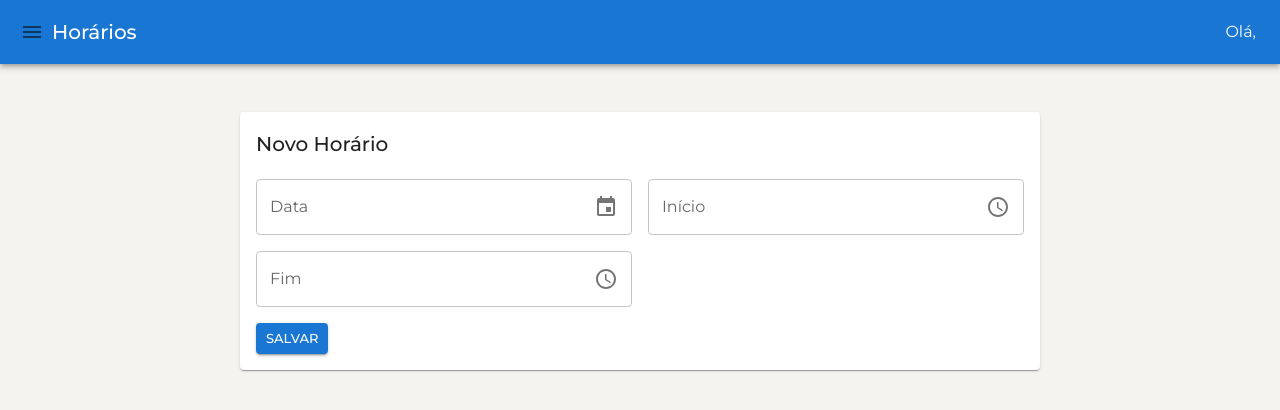
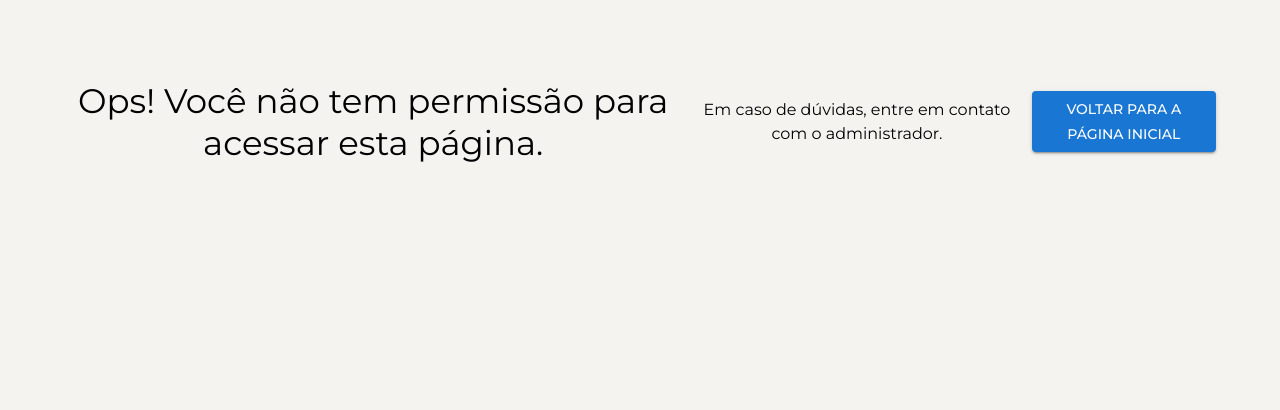
Before and after one commit to RafaelBarbosa09/appointments-admin, a React (Create React App) app: page /availability/new in a window 1280 px wide. Shown: the top 410 px of the page. Built offline with nearby package versions, Linux system fonts and the light colour scheme; sample sign-in values are in the browser's storage.

Commit message:
feat: inclui rotas privadas na aplicacao

```diff
--- a/src/App.tsx
+++ b/src/App.tsx
@@ -9,6 +9,8 @@ import { AuthProvider } from "./contexts/AuthProvider";
 import { Login } from "./components/pages/Login";
 import NewAvailabilityPage from "./components/pages/AvailabilityPage/NewAvailabilityPage";
 import AvailabilityPage from "./components/pages/AvailabilityPage";
+import PrivateRoute from "./components/shared/PrivateRoute";
+import ROLE from "./utils/types/Role";
 
 const App = () => {
   const theme = createTheme({
@@ -28,7 +30,7 @@ const App = () => {
                 <Route path="/appointments" element={<Appointments />} />
                 <Route path="/appointments/new" element={<NewAppointmentPage />} />
                 <Route path="login" element={<Login />} />
-                <Route path="/availability/new" element={<NewAvailabilityPage />} />
+                <Route path="/availability/new" element={<PrivateRoute roles={[ROLE.ADMIN]} component={NewAvailabilityPage} />} />
                 <Route path="/availability" element={<AvailabilityPage />} />
                 <Route path="*" element={<h1>Not Found</h1>} />
               </Routes>
--- /dev/null
+++ b/src/components/pages/AccessDeniedPage/index.tsx
@@ -0,0 +1,25 @@
+import { Button, Container, Typography } from "@mui/material";
+import { Link } from "react-router-dom";
+import { AccessDeniedPageContainer } from "./styles";
+
+const AccessDeniedPage = () => {
+    return (
+        <Container>
+            <AccessDeniedPageContainer>
+                <Typography variant="h4" align="center" justifyContent={'center'}>
+                    Ops! Você não tem permissão para acessar esta página.
+                </Typography>
+                <Typography variant="body1" align="center">
+                    Em caso de dúvidas, entre em contato com o administrador.
+                </Typography>
+                <Button variant="contained" color="primary">
+                    <Link to="/">
+                        Voltar para a página inicial
+                    </Link>
+                </Button>
+            </AccessDeniedPageContainer>
+        </Container>
+    );
+};
+
+export default AccessDeniedPage;
--- /dev/null
+++ b/src/components/pages/AccessDeniedPage/styles.ts
@@ -0,0 +1,11 @@
+import { Grid } from "@mui/material";
+import styled from "styled-components";
+
+export const AccessDeniedPageContainer = styled(Grid)`
+    margin-top: 5rem;
+    display: flex;
+    flex-direction: column;
+    justify-content: center;
+    align-items: center;
+    gap: 1rem;
+`;
--- /dev/null
+++ b/src/components/shared/PrivateRoute/index.tsx
@@ -0,0 +1,27 @@
+import { Navigate } from "react-router-dom";
+import { useAuth } from "../../../contexts/AuthProvider";
+import ROLE from "../../../utils/types/Role";
+import AccessDeniedPage from "../../pages/AccessDeniedPage";
+
+interface PrivateRouteProps {
+    component: React.ComponentType
+    path?: string
+    roles: Array<ROLE>
+}
+
+const PrivateRoute: React.FC<PrivateRouteProps> = ({ component: RouteComponent, roles }) => {
+    const { loggedUser } = useAuth();
+    const userHasRequiredRole = roles.includes(loggedUser?.role as ROLE);
+
+    if (userHasRequiredRole) {
+        return <RouteComponent />
+    }
+
+    if (!userHasRequiredRole) {
+        return <AccessDeniedPage />;
+    }
+
+    return <Navigate to="/" />
+}
+
+export default PrivateRoute;
--- /dev/null
+++ b/src/utils/types/Role.ts
@@ -0,0 +1,6 @@
+enum ROLE {
+    ADMIN = 'ADMIN',
+    USER = 'USER',
+}
+
+export default ROLE;
```
Also changed, not shown: package.json (line endings or trailing spaces).
